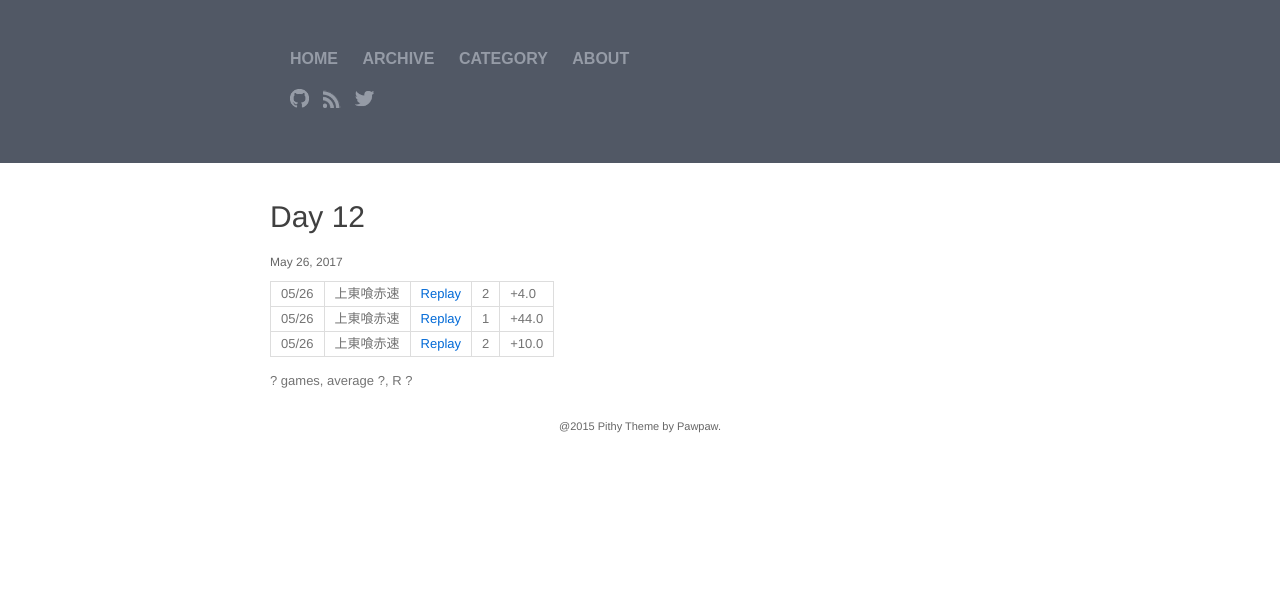
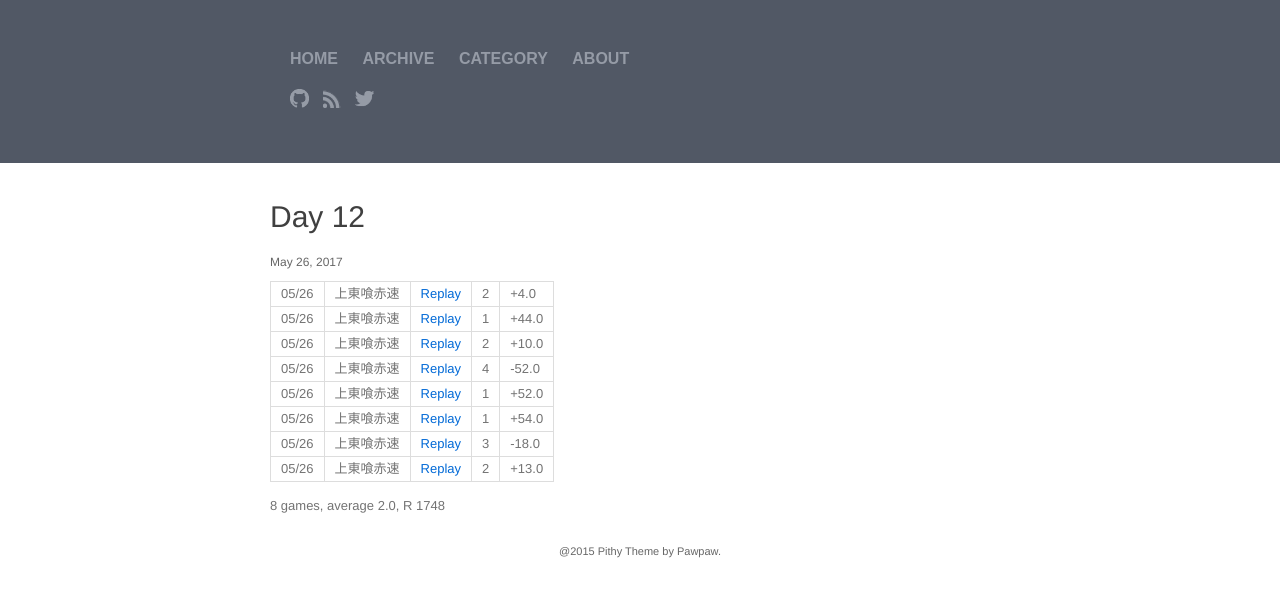
Before and after one commit to senhi/senhi.github.io, a Jekyll site: the page built from _posts/2017-05-26-day-12.markdown, in a window 1280 px wide. Shown: the top 597 px of the page. Built offline with Jekyll 4.4.1, drawn with Linux system fonts in a browser that asks for light colours.

Commit message:
Update 2017-05-26-day-12.markdown

```diff
--- a/_posts/2017-05-26-day-12.markdown
+++ b/_posts/2017-05-26-day-12.markdown
@@ -7,8 +7,12 @@ categories: "100days"
 05/26 | 上東喰赤速 | <a href="http://tenhou.net/0/?log=2017052613gm-00c1-0000-97c244ed&tw=0">Replay</a> | 2 | +4.0
 05/26 | 上東喰赤速 | <a href="http://tenhou.net/0/?log=2017052617gm-00c1-0000-59e6a52f&tw=3">Replay</a> | 1 | +44.0
 05/26 | 上東喰赤速 | <a href="http://tenhou.net/0/?log=2017052618gm-00c1-0000-1cdf1bcc&tw=0">Replay</a> | 2 | +10.0
+05/26 | 上東喰赤速 | <a href="http://tenhou.net/0/?log=2017052701gm-00c1-0000-560c8887&tw=3">Replay</a> | 4 | -52.0
+05/26 | 上東喰赤速 | <a href="http://tenhou.net/0/?log=2017052701gm-00c1-0000-a8dfb819&tw=3">Replay</a> | 1 | +52.0
+05/26 | 上東喰赤速 | <a href="http://tenhou.net/0/?log=2017052701gm-00c1-0000-f17076d3&tw=0">Replay</a> | 1 | +54.0
+05/26 | 上東喰赤速 | <a href="http://tenhou.net/0/?log=2017052701gm-00c1-0000-a46502a2&tw=0">Replay</a> | 3 | -18.0
+05/26 | 上東喰赤速 | <a href="http://tenhou.net/0/?log=2017052702gm-00c1-0000-9a09f18c&tw=2">Replay</a> | 2 | +13.0
 
 
 
-
-? games, average ?, R ?
+8 games, average 2.0, R 1748
```
